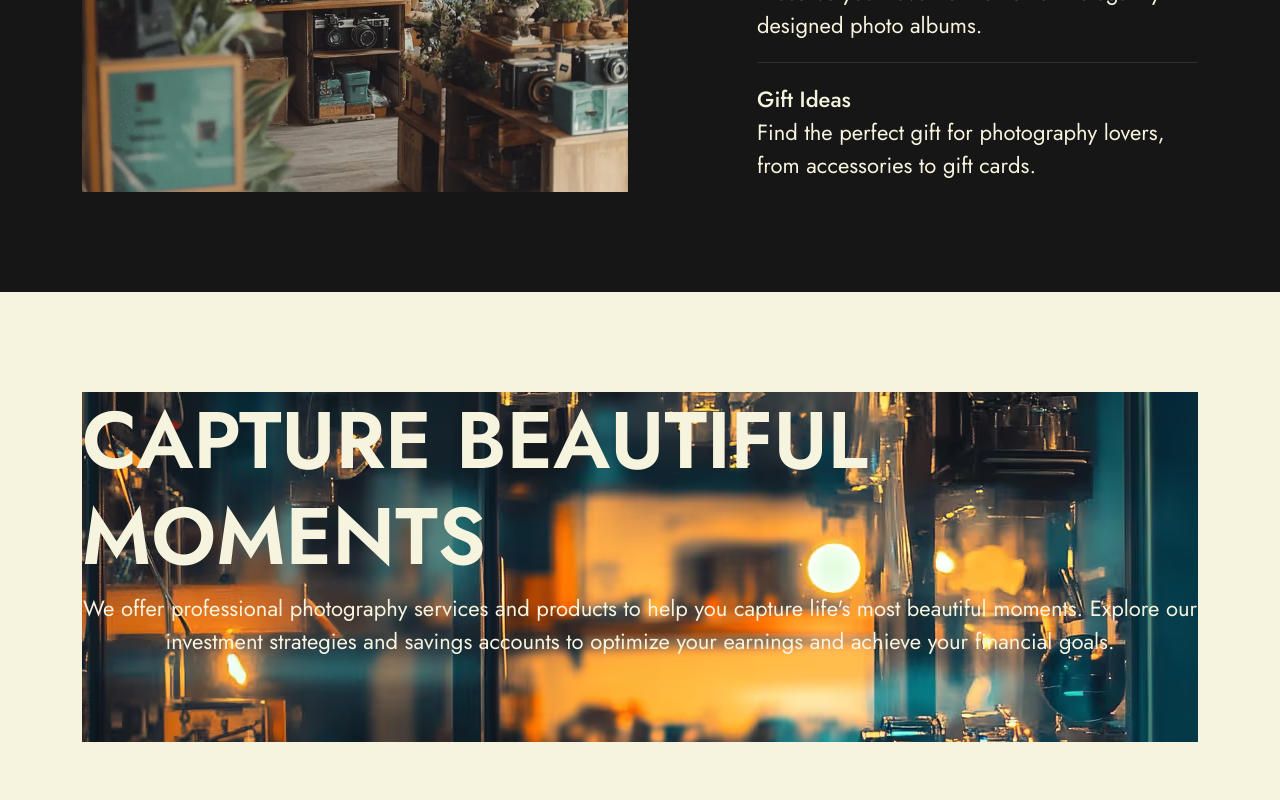
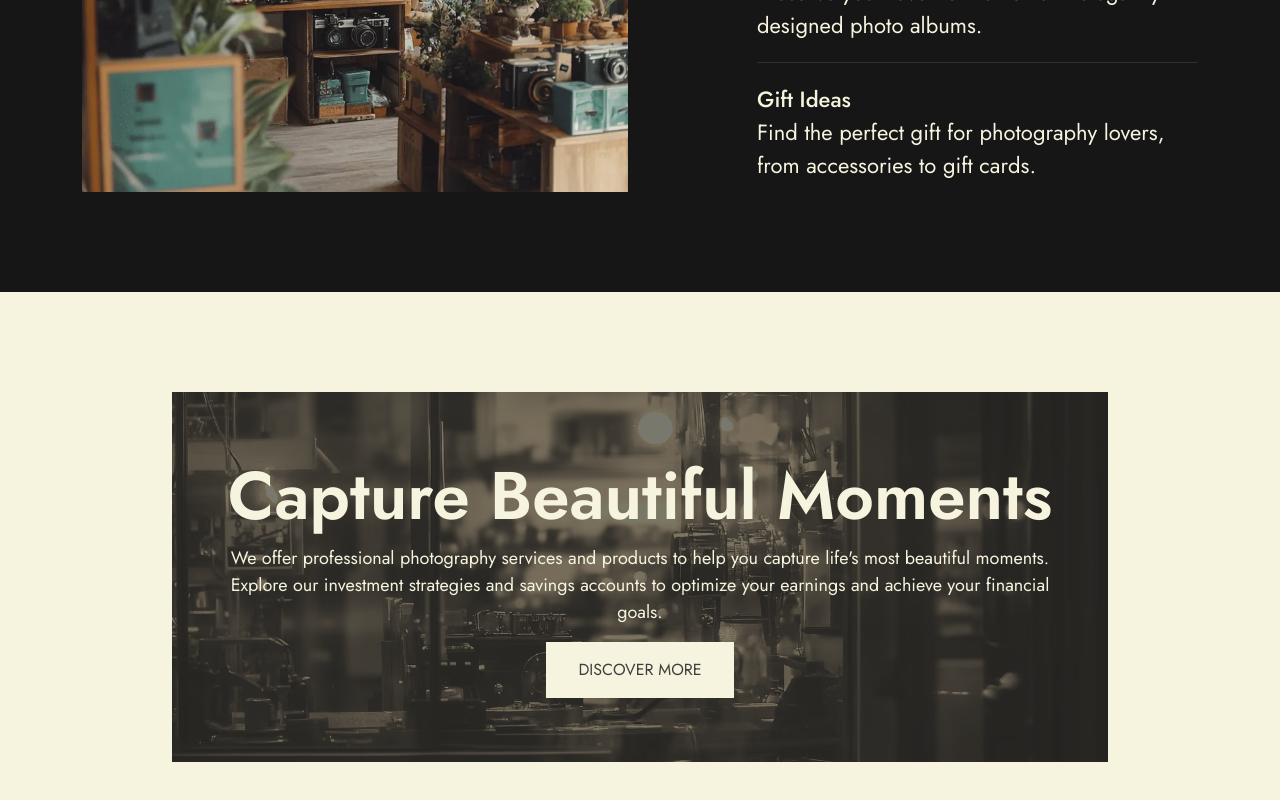
Before and after one commit to GeorgiosDrivas/shutter-shop, a React (Vite) app: page / in a window 1280 px wide. Shown: the part 7377-8177 px from the top of the page. Built offline with nearby package versions, Linux system fonts and the light colour scheme; a web font is replaced by a local one.

Commit message:
Moments section completion

```diff
--- a/src/components/moments.tsx
+++ b/src/components/moments.tsx
@@ -4,17 +4,26 @@ export default function Moments() {
   return (
     <>
       <section id="moments">
-        <div className="container">
-          <div className="row">
-            <div className="col-12">
-              <div className="moments-wrap">
-                <h2>Capture Beautiful Moments</h2>
+        <div className="container-fluid">
+          <div className="row justify-content-center">
+            <div className="col-9">
+              <div className="moments-wrap position-relative d-flex flex-column justify-content-center align-items-center">
+                <h2 className="text-capitalize">Capture Beautiful Moments</h2>
                 <p className="text-center">
                   We offer professional photography services and products to
-                  help you capture life's most beautiful moments. Explore our
-                  investment strategies and savings accounts to optimize your
-                  earnings and achieve your financial goals.
+                  help you capture life's most beautiful moments.
+                  <br /> Explore our investment strategies and savings accounts
+                  to optimize your earnings and achieve your financial
+                  <br /> goals.
                 </p>
+                <button className="text-uppercase">Discover More</button>
+                <div className="position-absolute moments-img">
+                  <img
+                    src="../../assets/moments_img.png"
+                    alt=""
+                    className="w-100 h-100"
+                  />
+                </div>
               </div>
             </div>
           </div>
--- a/src/styles/moments.style.css
+++ b/src/styles/moments.style.css
@@ -4,7 +4,36 @@
 }
 
 .moments-wrap {
-  background: url("../../assets/moments_img.png");
-  height: 350px;
+  height: 370px;
   width: 100%;
 }
+
+.moments-img {
+  width: 100%;
+  height: 100%;
+  top: 0;
+  left: 0;
+  z-index: -1;
+  background-color: #302f2d;
+}
+
+.moments-img img {
+  object-fit: cover;
+  opacity: 0.35;
+  filter: sepia();
+}
+
+.moments-wrap p {
+  font-size: 1.125rem;
+}
+
+.moments-wrap h2 {
+  font-size: 4.2rem;
+}
+
+.moments-wrap button {
+  border: none;
+  background-color: #f6f4de;
+  padding: 1rem 2rem;
+  color: #413f3e;
+}
```
